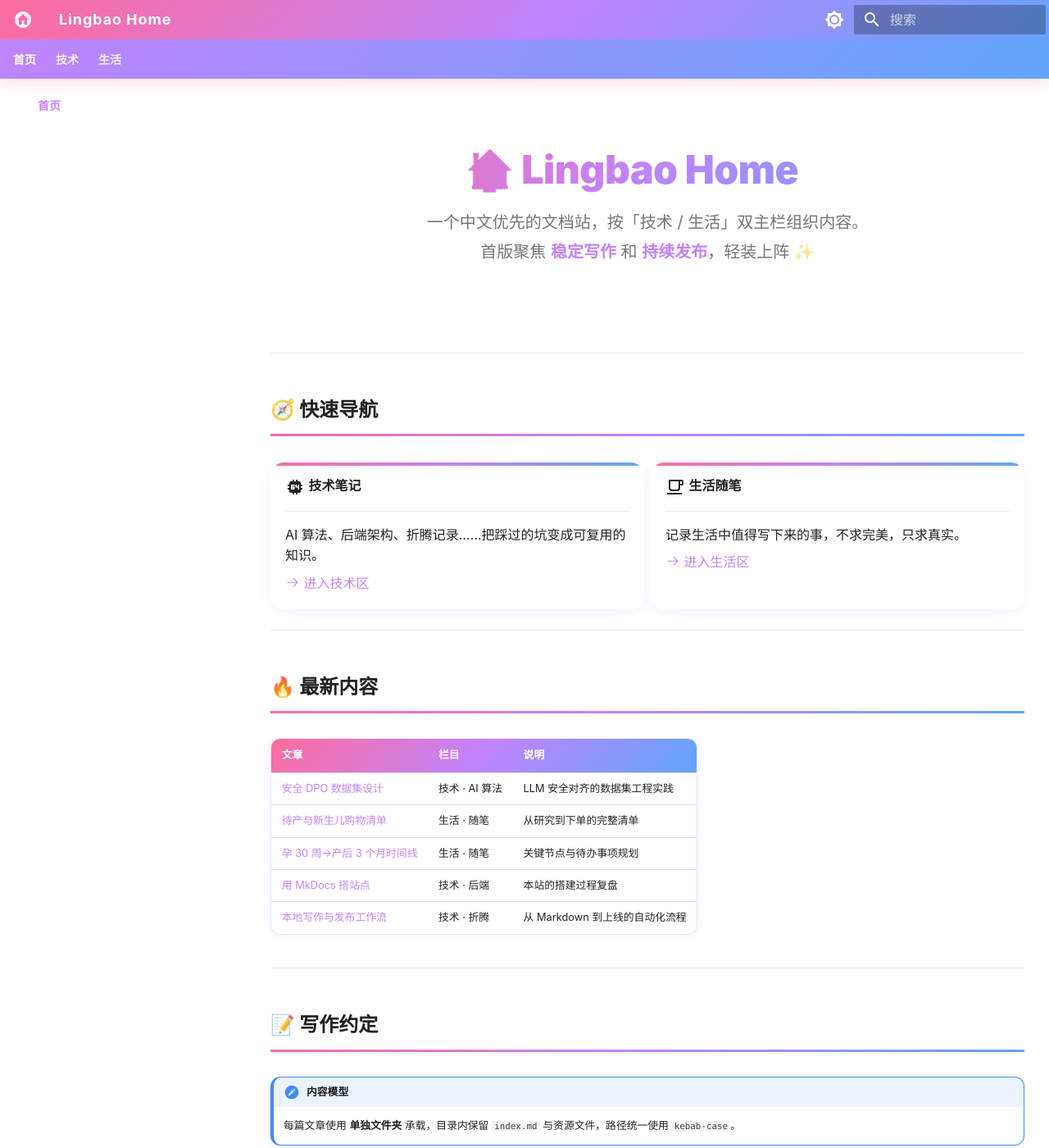
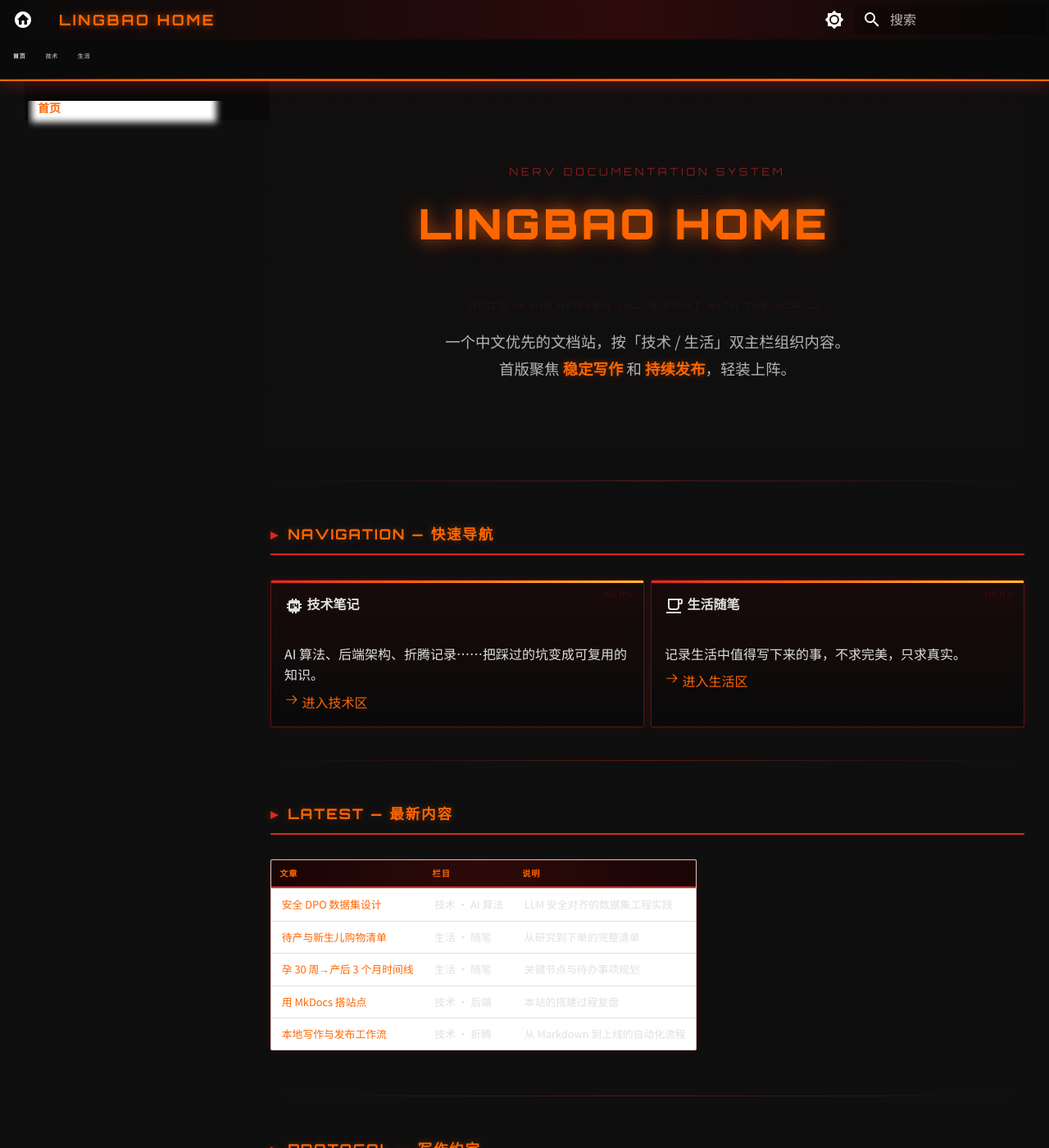
Before and after one commit to tanlon2miracle-ops/my_home, an MkDocs documentation site: the page built from docs/index.md, in a window 1280 px wide and 1400 px high. Shown: the whole window at 82% size. Built offline with MkDocs 1.6.1 and Material for MkDocs 9.7.7, drawn with Linux system fonts in a browser that asks for light colours; some of the changed text lies outside the part shown.

Commit message:
style: EVA / NERV theme overhaul
- Complete Evangelion-inspired redesign
- Color system: black/red/orange with green terminal accents
- Orbitron font for headers and UI elements
- NERV watermarks on cards, terminal labels on code blocks
- Scanline overlay on hero section
- Military-style section headers with triangular markers
- Tables styled as tactical displays
- Admonitions as warning panels
- Dark atmosphere enforced in both light/dark modes
- EVA-style dividers, footer, scrollbar

```diff
--- a/docs/index.md
+++ b/docs/index.md
@@ -5,58 +5,112 @@ hide:
 
 <style>
 .md-content__inner { max-width: none !important; }
-.hero-section {
+.eva-hero {
   text-align: center;
-  padding: 3rem 1rem 2rem;
+  padding: 4rem 1rem 2rem;
   position: relative;
+  overflow: hidden;
 }
-.hero-section h1 {
-  font-size: 3em !important;
-  margin-bottom: 0.3em;
+.eva-hero::before {
+  content: "";
+  position: absolute;
+  top: 0; left: 0; right: 0; bottom: 0;
+  background: repeating-linear-gradient(
+    0deg,
+    transparent,
+    transparent 2px,
+    rgba(220, 38, 38, 0.02) 2px,
+    rgba(220, 38, 38, 0.02) 4px
+  );
+  pointer-events: none;
 }
-.hero-tagline {
-  font-size: 1.25em;
-  color: var(--md-default-fg-color--light);
+.eva-hero h1 {
+  font-size: 3.2em !important;
+  border-left: none !important;
+  padding-left: 0 !important;
+  text-align: center;
+}
+.eva-subtitle {
+  font-family: 'Orbitron', monospace;
+  font-size: 0.8em;
+  letter-spacing: 0.3em;
+  text-transform: uppercase;
+  color: rgba(220, 38, 38, 0.6);
+  margin-bottom: 1rem;
+}
+.eva-tagline {
+  font-size: 1.15em;
+  color: rgba(224, 224, 224, 0.8);
   max-width: 700px;
   margin: 0 auto 2rem;
   line-height: 1.8;
 }
-.hero-tagline strong {
-  color: #c084fc;
+.eva-tagline strong {
+  color: #ff6600;
+  text-shadow: 0 0 8px rgba(255, 102, 0, 0.3);
 }
-.section-title {
+.eva-section {
   display: flex;
   align-items: center;
-  gap: 0.5em;
-  font-size: 1.5em;
-  font-weight: 800;
+  gap: 0.6em;
+  font-family: 'Orbitron', 'Noto Sans SC', sans-serif;
+  font-size: 1.1em;
+  font-weight: 700;
+  letter-spacing: 0.1em;
+  text-transform: uppercase;
+  color: #ff6600 !important;
   margin: 2.5rem 0 1.5rem;
   padding-bottom: 0.5rem;
-  border-bottom: 3px solid;
-  border-image: linear-gradient(135deg, #ff6b9d, #c084fc, #60a5fa) 1;
+  border-bottom: 2px solid #dc2626;
+  text-shadow: 0 0 10px rgba(255, 102, 0, 0.3);
 }
-.footer-msg {
+.eva-section::before {
+  content: "▸";
+  color: #dc2626;
+}
+.eva-divider {
+  height: 1px;
+  background: linear-gradient(90deg, transparent, rgba(220, 38, 38, 0.4), transparent);
+  margin: 2rem 0;
+}
+.eva-footer-msg {
   text-align: center;
-  color: var(--md-default-fg-color--lighter);
-  font-size: 0.9em;
+  font-family: 'Orbitron', monospace;
+  font-size: 0.75em;
+  letter-spacing: 0.15em;
+  color: rgba(220, 38, 38, 0.4);
   padding: 3em 0 1em;
+  text-transform: uppercase;
+}
+.eva-nerv-logo {
+  font-family: 'Orbitron', monospace;
+  font-size: 0.6em;
+  letter-spacing: 0.3em;
+  color: rgba(220, 38, 38, 0.15);
+  text-align: center;
+  margin-top: -0.5em;
+  margin-bottom: 2em;
 }
 </style>
 
-<div class="hero-section" markdown>
+<div class="eva-hero" markdown>
 
-# 🏠 Lingbao Home
+<div class="eva-subtitle">NERV DOCUMENTATION SYSTEM</div>
 
-<div class="hero-tagline">
+# LINGBAO HOME
+
+<div class="eva-nerv-logo">GOD'S IN HIS HEAVEN. ALL'S RIGHT WITH THE WORLD.</div>
+
+<div class="eva-tagline">
 一个中文优先的文档站，按「技术 / 生活」双主栏组织内容。<br>
-首版聚焦 <strong>稳定写作</strong> 和 <strong>持续发布</strong>，轻装上阵 ✨
+首版聚焦 <strong>稳定写作</strong> 和 <strong>持续发布</strong>，轻装上阵。
 </div>
 
 </div>
 
----
+<div class="eva-divider"></div>
 
-<div class="section-title">🧭 快速导航</div>
+<div class="eva-section">NAVIGATION — 快速导航</div>
 
 <div class="grid cards" markdown>
 
@@ -78,9 +132,9 @@ hide:
 
 </div>
 
----
+<div class="eva-divider"></div>
 
-<div class="section-title">🔥 最新内容</div>
+<div class="eva-section">LATEST — 最新内容</div>
 
 | 文章 | 栏目 | 说明 |
 | :--- | :--- | :--- |
@@ -90,16 +144,16 @@ hide:
 | [用 MkDocs 搭站点](tech/backend/hello-mkdocs/index.md) | 技术 · 后端 | 本站的搭建过程复盘 |
 | [本地写作与发布工作流](tech/tinkering/local-writing-workflow/index.md) | 技术 · 折腾 | 从 Markdown 到上线的自动化流程 |
 
----
+<div class="eva-divider"></div>
 
-<div class="section-title">📝 写作约定</div>
+<div class="eva-section">PROTOCOL — 写作约定</div>
 
 !!! note "内容模型"
     每篇文章使用 **单独文件夹** 承载，目录内保留 `index.md` 与资源文件，路径统一使用 `kebab-case`。
 
----
+<div class="eva-divider"></div>
 
-<div class="section-title">🚀 后续计划</div>
+<div class="eva-section">ROADMAP — 后续计划</div>
 
 - [x] 基础站点搭建 & CI 自动部署
 - [x] 技术 / 生活 双栏目结构
@@ -108,8 +162,8 @@ hide:
 - [ ] 评论系统集成（Giscus / Utterances）
 - [ ] 站点统计（Google Analytics / Umami）
 
----
+<div class="eva-divider"></div>
 
-<div class="footer-msg">
-  用 ❤️ 和 MkDocs Material 构建 · 内容持续更新中 ✨
+<div class="eva-footer-msg">
+  NERV DOCUMENTATION SYSTEM — BUILT WITH MKDOCS MATERIAL — ALWAYS UPDATING
 </div>
--- a/docs/stylesheets/extra.css
+++ b/docs/stylesheets/extra.css
@@ -1,17 +1,44 @@
-/* === Lingbao Home — Anime-Inspired Theme === */
+/* === Lingbao Home — NERV / EVA Theme === */
 
-/* ========== 1. 全局布局：撑满屏幕 ========== */
-/* 外层网格容器 */
+/* ========== 0. 字体导入 ========== */
+@import url('https://fonts.googleapis.com/css2?family=Orbitron:wght@400;700;900&family=Noto+Sans+SC:wght@400;700;900&display=swap');
+
+/* ========== 1. EVA 配色系统 ========== */
+:root {
+  --eva-black: #0a0a0a;
+  --eva-dark: #1a1a2e;
+  --eva-purple: #6b21a8;
+  --eva-green: #00ff41;
+  --eva-green-dim: rgba(0, 255, 65, 0.6);
+  --eva-orange: #ff6600;
+  --eva-orange-dim: rgba(255, 102, 0, 0.7);
+  --eva-red: #dc2626;
+  --eva-red-glow: rgba(220, 38, 38, 0.4);
+  --eva-yellow: #fbbf24;
+  --eva-cyan: #06b6d4;
+  --eva-white: #e0e0e0;
+  --eva-gradient: linear-gradient(135deg, #dc2626 0%, #ff6600 40%, #fbbf24 100%);
+  --eva-gradient-cool: linear-gradient(135deg, #6b21a8 0%, #dc2626 50%, #ff6600 100%);
+  --eva-scanline: repeating-linear-gradient(
+    0deg,
+    transparent,
+    transparent 2px,
+    rgba(0, 255, 65, 0.03) 2px,
+    rgba(0, 255, 65, 0.03) 4px
+  );
+  --eva-font: 'Orbitron', 'Noto Sans SC', sans-serif;
+  --eva-font-body: 'Noto Sans SC', sans-serif;
+}
+
+/* ========== 2. 全局布局 ========== */
 .md-grid {
   max-width: 100% !important;
 }
-/* 三栏布局容器 */
 .md-main__inner {
   max-width: 1600px !important;
   margin: 0 auto;
   padding: 0 1.5rem;
 }
-/* 正文区域不限宽 */
 .md-content {
   max-width: none !important;
 }
@@ -19,78 +46,103 @@
   max-width: none !important;
   margin: 0 !important;
 }
-/* 侧边栏适当加宽 */
-.md-sidebar--primary {
-  width: 15rem;
-}
-.md-sidebar--secondary {
-  width: 13rem;
-}
-/* 文章内容区撑满 */
 .md-typeset {
   max-width: none !important;
+  font-family: var(--eva-font-body);
+}
+.md-sidebar--primary { width: 15rem; }
+.md-sidebar--secondary { width: 13rem; }
+
+/* ========== 3. 顶部导航 → NERV 风格 ========== */
+.md-header {
+  background: linear-gradient(90deg, #0a0a0a 0%, #1a0a0a 30%, #2d0a0a 60%, #0a0a0a 100%) !important;
+  border-bottom: 2px solid var(--eva-orange);
+  box-shadow: 0 2px 20px var(--eva-red-glow), inset 0 -1px 0 rgba(255, 102, 0, 0.3);
+  position: relative;
+}
+.md-header::after {
+  content: "";
+  position: absolute;
+  bottom: 0; left: 0; right: 0;
+  height: 1px;
+  background: linear-gradient(90deg, transparent, var(--eva-orange), var(--eva-red), var(--eva-orange), transparent);
+}
+.md-header__title {
+  font-family: var(--eva-font) !important;
+  font-weight: 900 !important;
+  letter-spacing: 0.15em;
+  text-transform: uppercase;
+  color: var(--eva-orange) !important;
+  text-shadow: 0 0 10px var(--eva-orange-dim);
 }
 
-/* ========== 2. 动漫配色系统 ========== */
-:root {
-  --anime-pink: #ff6b9d;
-  --anime-purple: #c084fc;
-  --anime-blue: #60a5fa;
-  --anime-yellow: #fbbf24;
-  --anime-gradient: linear-gradient(135deg, #ff6b9d 0%, #c084fc 50%, #60a5fa 100%);
-  --anime-card-bg: rgba(255, 255, 255, 0.85);
+/* Tab 导航 */
+.md-tabs {
+  background: rgba(10, 10, 10, 0.95) !important;
+  border-bottom: 1px solid rgba(220, 38, 38, 0.3);
 }
-[data-md-color-scheme="slate"] {
-  --anime-card-bg: rgba(30, 20, 50, 0.85);
+.md-tabs__link {
+  font-family: var(--eva-font) !important;
+  font-weight: 700;
+  font-size: 0.7em;
+  letter-spacing: 0.1em;
+  text-transform: uppercase;
+  opacity: 0.7;
+  color: var(--eva-white) !important;
+}
+.md-tabs__link--active {
+  opacity: 1;
+  color: var(--eva-orange) !important;
+  text-shadow: 0 0 8px var(--eva-orange-dim);
+}
+.md-tabs__link:hover {
+  opacity: 1;
+  color: var(--eva-red) !important;
 }
 
-/* ========== 3. 顶部导航 → 渐变 ========== */
-.md-header {
-  background: var(--anime-gradient) !important;
-  box-shadow: 0 2px 20px rgba(255, 107, 157, 0.3);
-}
-.md-header__title {
-  font-weight: 800 !important;
-  letter-spacing: 0.05em;
-}
-.md-tabs {
-  background: linear-gradient(135deg, #c084fc 0%, #60a5fa 100%) !important;
-}
-.md-tabs__link {
-  font-weight: 700;
-  opacity: 0.85;
-}
-.md-tabs__link--active, .md-tabs__link:hover {
-  opacity: 1;
-}
-
-/* ========== 4. 标题 → 渐变文字 ========== */
+/* ========== 4. 标题 → 机甲风 ========== */
 .md-typeset h1 {
+  font-family: var(--eva-font) !important;
   font-size: 2.2em !important;
   font-weight: 900 !important;
-  background: var(--anime-gradient);
-  -webkit-background-clip: text;
-  -webkit-text-fill-color: transparent;
-  background-clip: text;
+  color: var(--eva-orange) !important;
+  -webkit-text-fill-color: var(--eva-orange) !important;
+  text-transform: uppercase;
+  letter-spacing: 0.08em;
+  text-shadow: 0 0 20px var(--eva-orange-dim), 0 0 40px rgba(255, 102, 0, 0.2);
+  border-left: 4px solid var(--eva-red);
+  padding-left: 0.5em;
   line-height: 1.3;
 }
 .md-typeset h2 {
+  font-family: var(--eva-font) !important;
   font-weight: 700;
-  border-bottom: 2px solid rgba(192, 132, 252, 0.2);
+  color: var(--eva-red) !important;
+  letter-spacing: 0.05em;
+  border-bottom: 2px solid var(--eva-red);
   padding-bottom: 0.3em;
+  position: relative;
+}
+.md-typeset h2::before {
+  content: "▸ ";
+  color: var(--eva-orange);
+}
+.md-typeset h3 {
+  font-weight: 700;
+  color: var(--eva-orange) !important;
+  letter-spacing: 0.03em;
 }
 
-/* ========== 5. Grid Cards → 动漫卡片 ========== */
+/* ========== 5. Grid Cards → EVA 面板 ========== */
 .md-typeset .grid.cards > ul {
   gap: 1.5rem;
 }
 .md-typeset .grid.cards > ul > li {
-  border: 2px solid transparent;
-  border-radius: 16px !important;
-  background: var(--anime-card-bg);
-  backdrop-filter: blur(10px);
-  box-shadow: 0 4px 15px rgba(192, 132, 252, 0.1);
-  transition: all 0.3s cubic-bezier(0.4, 0, 0.2, 1);
+  border: 1px solid rgba(220, 38, 38, 0.4) !important;
+  border-radius: 2px !important;
+  background: linear-gradient(180deg, rgba(26, 10, 10, 0.9) 0%, rgba(10, 10, 10, 0.95) 100%);
+  box-shadow: 0 0 15px rgba(220, 38, 38, 0.1), inset 0 1px 0 rgba(255, 102, 0, 0.1);
+  transition: all 0.3s ease;
   overflow: hidden;
   position: relative;
 }
@@ -98,143 +150,202 @@
   content: "";
   position: absolute;
   top: 0; left: 0; right: 0;
-  height: 4px;
-  background: var(--anime-gradient);
+  height: 3px;
+  background: var(--eva-gradient);
+}
+.md-typeset .grid.cards > ul > li::after {
+  content: "NERV";
+  position: absolute;
+  top: 10px; right: 10px;
+  font-family: var(--eva-font);
+  font-size: 0.55em;
+  letter-spacing: 0.2em;
+  color: rgba(220, 38, 38, 0.2);
 }
 .md-typeset .grid.cards > ul > li:hover {
-  transform: translateY(-6px) scale(1.02);
-  border-color: var(--anime-purple);
-  box-shadow: 0 12px 30px rgba(192, 132, 252, 0.25);
+  transform: translateY(-4px);
+  border-color: var(--eva-orange) !important;
+  box-shadow: 0 0 30px rgba(255, 102, 0, 0.2), 0 8px 25px rgba(0, 0, 0, 0.3);
 }
 
-/* ========== 6. 表格美化 ========== */
+/* ========== 6. 表格 → 战术显示 ========== */
 .md-typeset table:not([class]) {
-  border-radius: 12px;
+  border-radius: 2px;
   overflow: hidden;
-  box-shadow: 0 2px 12px rgba(192, 132, 252, 0.1);
-  border: 1px solid rgba(192, 132, 252, 0.2);
+  border: 1px solid rgba(220, 38, 38, 0.3);
+  box-shadow: 0 0 15px rgba(220, 38, 38, 0.05);
   width: 100%;
   display: table;
 }
 .md-typeset table:not([class]) thead {
-  background: var(--anime-gradient) !important;
+  background: linear-gradient(90deg, #1a0505 0%, #2d0a0a 50%, #1a0505 100%) !important;
 }
 .md-typeset table:not([class]) thead th {
-  color: #fff !important;
+  color: var(--eva-orange) !important;
+  font-family: var(--eva-font) !important;
   font-weight: 700;
+  font-size: 0.8em;
+  letter-spacing: 0.08em;
+  text-transform: uppercase;
   padding: 0.8em 1em;
+  border-bottom: 2px solid var(--eva-red);
 }
 .md-typeset table:not([class]) tbody tr {
   transition: background 0.2s;
+  border-bottom: 1px solid rgba(220, 38, 38, 0.1);
 }
 .md-typeset table:not([class]) tbody tr:hover {
-  background: rgba(192, 132, 252, 0.05);
+  background: rgba(220, 38, 38, 0.05);
 }
 .md-typeset table:not([class]) td {
   padding: 0.7em 1em;
 }
 
-/* ========== 7. Admonition ========== */
+/* ========== 7. Admonition → 警告面板 ========== */
 .md-typeset .admonition,
 .md-typeset details {
-  border-radius: 12px !important;
-  border-left: 4px solid var(--anime-purple);
-  box-shadow: 0 2px 10px rgba(192, 132, 252, 0.08);
+  border-radius: 2px !important;
+  border: 1px solid rgba(220, 38, 38, 0.3) !important;
+  border-left: 4px solid var(--eva-red) !important;
+  background: linear-gradient(90deg, rgba(220, 38, 38, 0.05) 0%, transparent 30%) !important;
+  box-shadow: 0 0 10px rgba(220, 38, 38, 0.05);
+}
+.md-typeset .admonition-title,
+.md-typeset details summary {
+  font-family: var(--eva-font) !important;
+  font-size: 0.85em;
+  letter-spacing: 0.05em;
+  text-transform: uppercase;
 }
 
-/* ========== 8. 代码块 ========== */
+/* ========== 8. 代码块 → 终端风格 ========== */
+.md-typeset pre {
+  border-radius: 2px;
+  border: 1px solid rgba(0, 255, 65, 0.15);
+  box-shadow: 0 0 10px rgba(0, 255, 65, 0.05);
+  position: relative;
+}
 .md-typeset pre > code {
-  border-radius: 12px;
+  border-radius: 2px;
+  font-family: 'JetBrains Mono', 'Fira Code', monospace;
 }
-.md-typeset pre {
-  border-radius: 12px;
-  box-shadow: 0 2px 10px rgba(0, 0, 0, 0.08);
+.md-typeset pre::before {
+  content: "TERMINAL";
+  position: absolute;
+  top: 4px; right: 8px;
+  font-family: var(--eva-font);
+  font-size: 0.5em;
+  letter-spacing: 0.15em;
+  color: rgba(0, 255, 65, 0.2);
+  z-index: 1;
 }
 
-/* ========== 9. 链接动画 ========== */
+/* ========== 9. 链接 ========== */
 .md-typeset a:not(.md-button):not(.md-nav__link):not(.md-source):not(.md-footer__link):not(.headerlink) {
-  color: var(--anime-purple);
+  color: var(--eva-orange);
   text-decoration: none;
-  background-image: linear-gradient(var(--anime-pink), var(--anime-pink));
-  background-size: 0% 2px;
-  background-position: 0 100%;
-  background-repeat: no-repeat;
-  transition: background-size 0.3s ease;
+  border-bottom: 1px solid transparent;
+  transition: all 0.2s ease;
 }
 .md-typeset a:not(.md-button):not(.md-nav__link):not(.md-source):not(.md-footer__link):not(.headerlink):hover {
-  background-size: 100% 2px;
-  color: var(--anime-pink);
+  color: var(--eva-red);
+  border-bottom-color: var(--eva-red);
+  text-shadow: 0 0 8px var(--eva-red-glow);
 }
 
 /* ========== 10. 搜索框 ========== */
 .md-search__input {
-  border-radius: 20px !important;
+  border-radius: 2px !important;
+  font-family: var(--eva-font) !important;
 }
 
-/* ========== 11. 侧边栏高亮 ========== */
+/* ========== 11. 侧边栏 ========== */
 .md-nav__link--active {
-  color: var(--anime-purple) !important;
+  color: var(--eva-orange) !important;
   font-weight: 700;
+}
+.md-sidebar {
+  border-right: 1px solid rgba(220, 38, 38, 0.1);
 }
 
 /* ========== 12. 返回顶部 ========== */
 .md-top {
-  background: var(--anime-gradient) !important;
+  background: var(--eva-gradient) !important;
   color: #fff !important;
-  border-radius: 50px;
-  box-shadow: 0 4px 15px rgba(255, 107, 157, 0.3);
+  border-radius: 2px;
+  font-family: var(--eva-font) !important;
+  font-size: 0.7em;
+  letter-spacing: 0.1em;
+  box-shadow: 0 4px 15px var(--eva-red-glow);
 }
 
-/* ========== 13. Footer ========== */
+/* ========== 13. Footer → NERV ========== */
 .md-footer {
-  background: linear-gradient(135deg, #1a1025 0%, #2d1b4e 100%);
+  background: linear-gradient(90deg, #0a0a0a 0%, #1a0505 50%, #0a0a0a 100%) !important;
+  border-top: 1px solid rgba(220, 38, 38, 0.3);
 }
 
 /* ========== 14. 滚动条 ========== */
 ::-webkit-scrollbar {
-  width: 8px;
-  height: 8px;
+  width: 6px;
+  height: 6px;
 }
 ::-webkit-scrollbar-thumb {
-  background: var(--anime-gradient);
-  border-radius: 4px;
+  background: var(--eva-gradient);
+  border-radius: 0;
 }
 ::-webkit-scrollbar-track {
-  background: transparent;
+  background: var(--eva-black);
 }
 
 /* ========== 15. 选中文字 ========== */
 ::selection {
-  background: rgba(192, 132, 252, 0.3);
-  color: inherit;
+  background: rgba(220, 38, 38, 0.4);
+  color: #fff;
 }
 
-/* ========== 16. Mermaid 图表居中 ========== */
+/* ========== 16. Mermaid 图表 ========== */
 .md-typeset .mermaid {
   text-align: center;
 }
 
-/* ========== 17. 暗色模式 ========== */
-[data-md-color-scheme="slate"] .md-typeset h1 {
-  -webkit-text-fill-color: transparent;
-}
-[data-md-color-scheme="slate"] .md-typeset .grid.cards > ul > li {
-  border: 1px solid rgba(192, 132, 252, 0.15);
-}
-[data-md-color-scheme="slate"] .md-typeset table:not([class]) {
-  border-color: rgba(192, 132, 252, 0.15);
-}
-[data-md-color-scheme="slate"] .md-typeset table:not([class]) tbody tr:hover {
-  background: rgba(192, 132, 252, 0.08);
+/* ========== 17. Checkbox (roadmap) ========== */
+.md-typeset [type="checkbox"]:checked + .task-list-indicator::before {
+  background-color: var(--eva-green);
 }
 
-/* ========== 18. 响应式 ========== */
+/* ========== 18. 暗色模式（EVA 本身就是暗色，亮色也强制暗化） ========== */
+[data-md-color-scheme="default"] .md-main {
+  background: #0f0f0f;
+}
+[data-md-color-scheme="default"] .md-typeset {
+  color: var(--eva-white);
+}
+[data-md-color-scheme="default"] .md-sidebar {
+  background: rgba(10, 10, 10, 0.95);
+}
+[data-md-color-scheme="default"] .md-nav__link {
+  color: rgba(224, 224, 224, 0.7);
+}
+[data-md-color-scheme="default"] .md-nav__link:hover {
+  color: var(--eva-orange);
+}
+[data-md-color-scheme="default"] .md-content {
+  background: #0f0f0f;
+}
+
+/* Slate 模式也统一 */
+[data-md-color-scheme="slate"] .md-main {
+  background: #0a0a0a;
+}
+
+/* ========== 19. 响应式 ========== */
 @media (max-width: 960px) {
   .md-main__inner {
     padding: 0 1rem;
   }
   .md-typeset h1 {
-    font-size: 1.8em !important;
+    font-size: 1.6em !important;
   }
 }
 @media (max-width: 76.25em) {
--- a/mkdocs.yml
+++ b/mkdocs.yml
@@ -16,16 +16,16 @@ theme:
     # ——— 亮色 ———
     - media: "(prefers-color-scheme: light)"
       scheme: default
-      primary: deep-purple
-      accent: pink
+      primary: black
+      accent: deep-orange
       toggle:
         icon: material/brightness-7
         name: 切换到暗色模式
     # ——— 暗色 ———
     - media: "(prefers-color-scheme: dark)"
       scheme: slate
-      primary: deep-purple
-      accent: pink
+      primary: black
+      accent: deep-orange
       toggle:
         icon: material/brightness-4
         name: 切换到亮色模式
```
